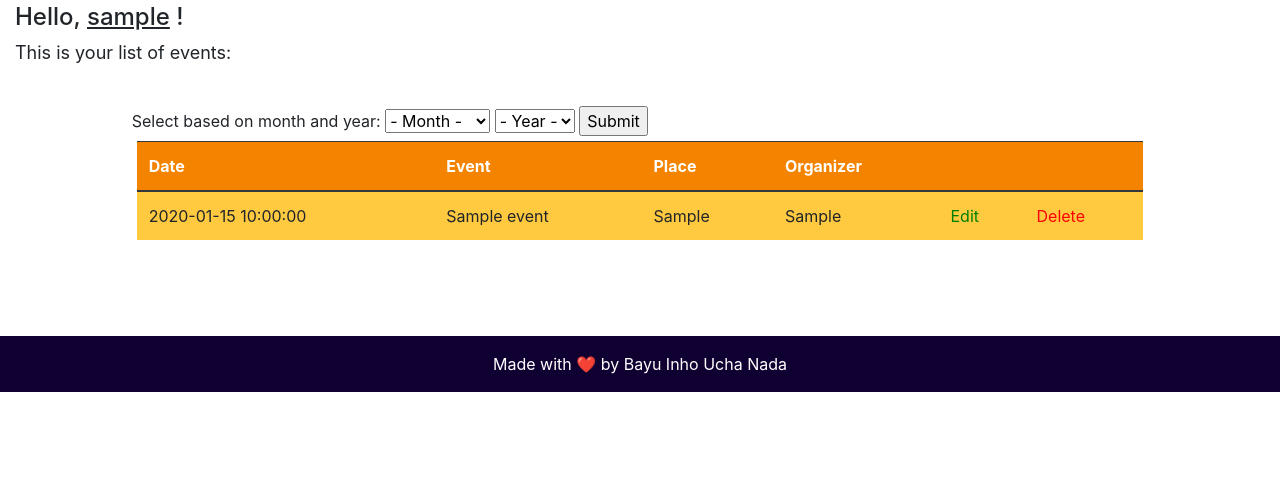
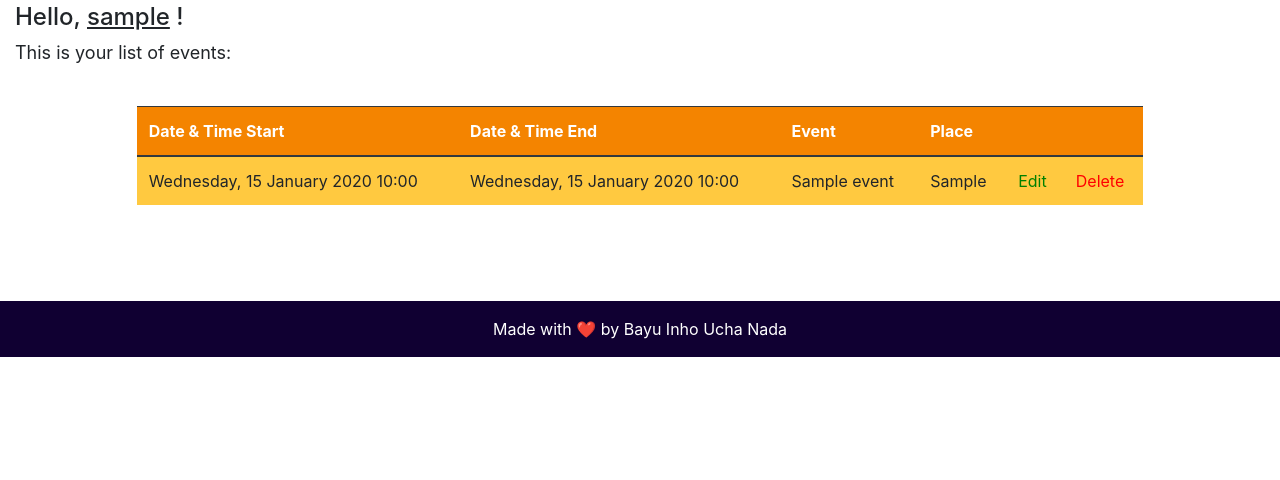
Before and after one commit to juninhopratama/event-tracker, a PHP site: page /myEvents.php in a window 1280 px wide. Shown: the part 175-655 px from the top of the page. Run offline with PHP 8.4, Linux system fonts and the light colour scheme; the visitor is signed in with stand-in values (Sample User, id 1); tables that the repository leaves empty or names only in its code hold one stand-in row (values such as "Sample post"); some libraries are stand-ins or nearby versions.

Commit message:
update kedua

```diff
--- a/index.php
+++ b/index.php
@@ -78,6 +78,7 @@ if(isset($_SESSION['login_user'])){
                 </div>
 
                 <div class="col-10">
+                <h3 class="text-center">Event List</h3>
                 <table id="example" class="table table-striped table-bordered mydatatable" style="background-color: #FFC940;">
                 <thead class="thead-dark">
                     <tr>
--- a/main.php
+++ b/main.php
@@ -77,6 +77,7 @@ if(isset($_GET['logout'])){
             </nav>
 
     <!--ISINYAAA-->
+
         <div class="container-fluid" style="margin-top: 80px;">
             <div class="row">
                 <div class="col-1">
@@ -96,6 +97,7 @@ if(isset($_GET['logout'])){
                 </div>
 
                 <div class="col-10">
+                <h3 class="text-center">Event List</h3>
                 <table id="example" class="table table-striped table-bordered mydatatable" style="background-color: #FFC940;">
                 <thead class="thead-dark">
                     <tr>
--- a/myEvents.php
+++ b/myEvents.php
@@ -77,44 +77,14 @@ if(isset($_GET['logout'])){
         <div class="col-md-1">
         </div>
         <div class="col-md-10">
-    <form action="myEvents.php" method="get">
-    <label>Select based on month and year:</label>
-    <select name="month">
-        <option>- Month -</option>
-        <option value="all">All</option>
-        <option value="01">January</option>
-        <option value="02">Febuary</option>
-        <option value="03">March</option>
-        <option value="04">April</option>
-        <option value="05">May</option>
-        <option value="06">June</option>
-        <option value="07">July</option>
-        <option value="08">August</option>
-        <option value="09">September</option>
-        <option value="10">October</option>
-        <option value="11">November</option>
-        <option value="12">December</option>
-        </select>
-        <select name="year">
-        <option>- Year -</option>
-        <option value="all">All</option>
-        <option value="2023">2023</option>
-        <option value="2019">2022</option>
-        <option value="2018">2021</option>
-        <option value="2020">2020</option>
-        <option value="2019">2019</option>
-        <option value="2018">2018</option>
-        </select>
-    <input type="submit">
-    </form>
           <div class="container">
             <table class="table table-hover" style="background-color: #FFC940;">
                 <thead class="thead-dark">
                     <tr>
-                        <th style="background-color: #F48400;">Date</th>
+                        <th style="background-color: #F48400;">Date & Time Start</th>
+                        <th style="background-color: #F48400;">Date & Time End</th>
                         <th style="background-color: #F48400;">Event</th>
                         <th style="background-color: #F48400;">Place</th>
-                        <th style="background-color: #F48400;">Organizer</th>
                         <th style="background-color: #F48400;"></th>
                         <th style="background-color: #F48400;"></th>
                     </tr>
@@ -123,33 +93,22 @@ if(isset($_GET['logout'])){
                     <?php
                     $username = $_SESSION['login_user'];
                     $db = mysqli_connect('35.192.174.154', 'root', 'inhoroot', 'rbpltest');
-                    if(isset($_GET['month'])){
-                      $month = $_GET['month'];
-                      $year = $_GET['year'];
-                      if($month=="all" && $year!="all"){
-                        $sql = "SELECT * FROM events
-                              WHERE year(date) = '$year' AND organizer='$username'";
-                      }elseif($year=="all" && $month!="all"){
-                        $sql = "SELECT * FROM events
-                              WHERE month(date) = '$month' AND organizer='$username'";
-                      }elseif($month=="all" && $year=="all"){
-                        $sql = "SELECT * FROM events WHERE organizer='$username'";
-                      }else
-                      $sql = "SELECT * FROM events
-                              WHERE month(date) = '$month' AND year(date) = '$year' AND organizer='$username'";
-                    }else{
-                    $sql = "SELECT * FROM events WHERE organizer='$username'";
-                    }
+                    $sql = "SELECT id, DATE_FORMAT(datetime_start, '%W') as hari, DATE_FORMAT(datetime_start, '%e') as tanggal, DATE_FORMAT(datetime_start, '%M') as bulan, DATE_FORMAT(datetime_start, '%Y') as tahun, DATE_FORMAT(datetime_start, '%H') as jam, DATE_FORMAT(datetime_start, '%i') as menit,
+                    DATE_FORMAT(datetime_end, '%W') as hari_end, DATE_FORMAT(datetime_end, '%e') as tanggal_end, DATE_FORMAT(datetime_end, '%M') as bulan_end, DATE_FORMAT(datetime_end, '%Y') as tahun_end, DATE_FORMAT(datetime_end, '%H') as jam_end, DATE_FORMAT(datetime_end, '%i') as menit_end,
+                                        name, place, organizer, details
+                                        FROM rbpltest.events
+                                        WHERE organizer = '$username'
+                                       ";
                     $result = $db->query($sql);
 
                     if($result->num_rows > 0){
                       while($row = $result->fetch_assoc()){
                         echo
                           "<tr>
-                          <td>" . $row["date"] . "</td>
+                          <td>" . $row["hari"] .", " . $row["tanggal"] . " " . $row["bulan"] . " " . $row["tahun"] . " " . $row["jam"] . ":" . $row["menit"] . "</td>
+                          <td>" . $row["hari_end"] .", " . $row["tanggal_end"] . " " . $row["bulan_end"] . " " . $row["tahun_end"] . " " . $row["jam_end"] . ":" . $row["menit_end"] . "</td>
                           <td>" . $row["name"] . "</td>
                           <td>" . $row["place"] . "</td>
-                          <td>" . $row["organizer"] . "</td>
                           <td><a href='edit.php?edit=".$row["id"]."' style='color:green'>Edit</a></td>
                           <td><a href='action.php?del=".$row["id"]."' style='color:red'>Delete</a></td>
                           </tr>";
```
Also changed, not shown: edit.php (+34 -4 lines), input.php (+34 -1 lines).
